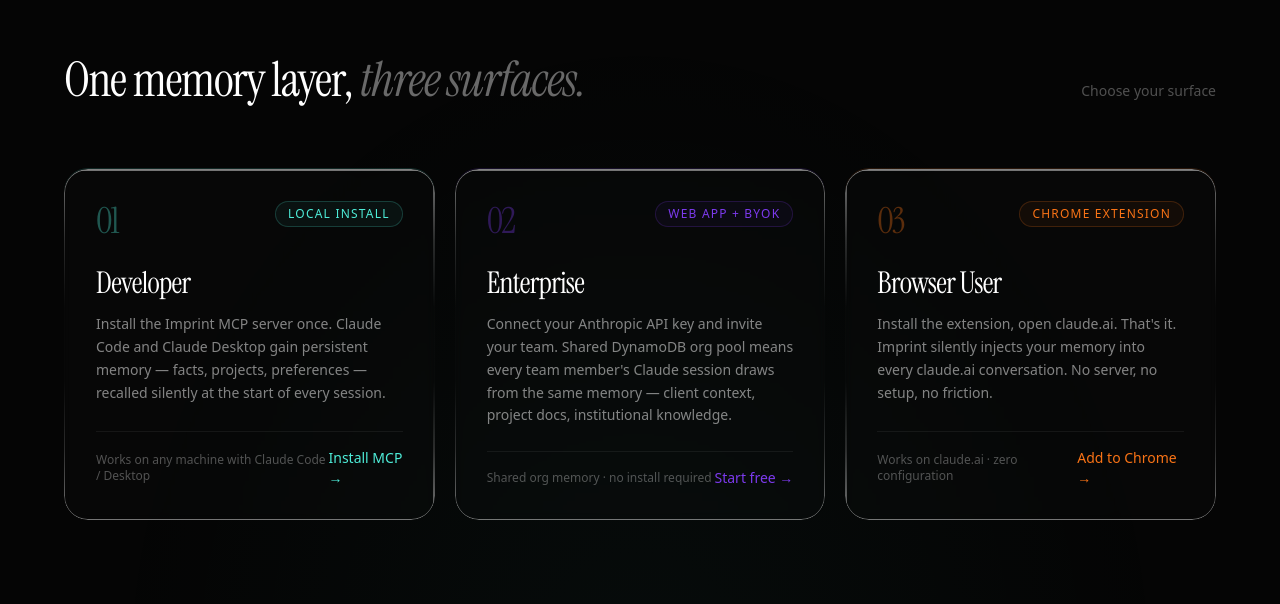
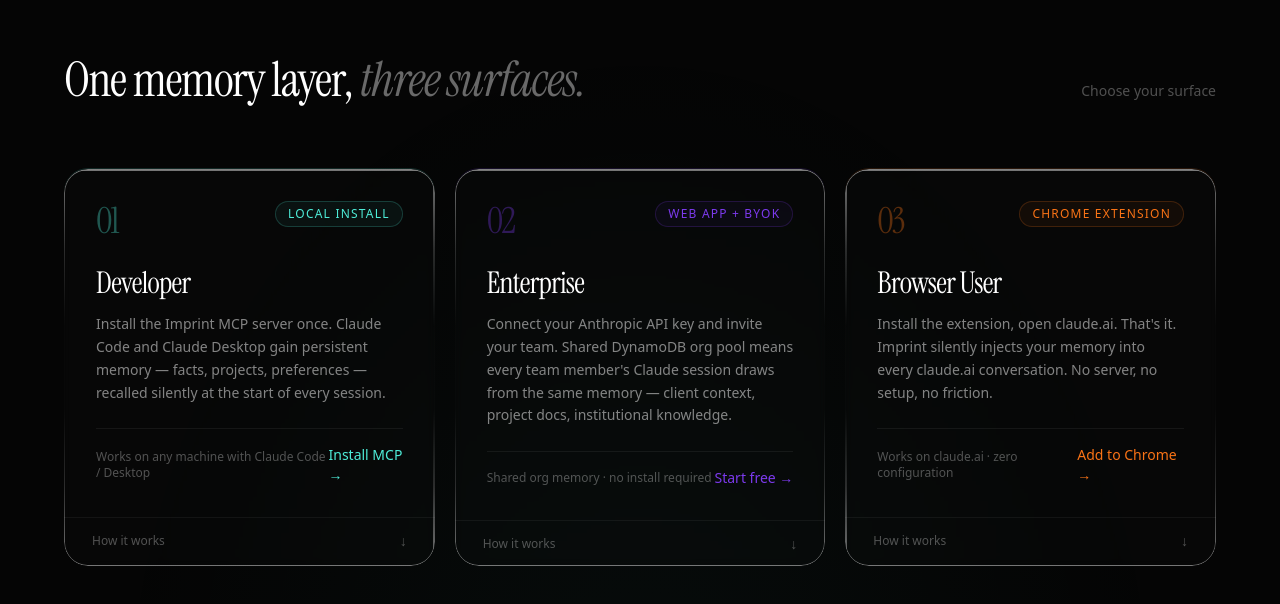
Before and after one commit to ayushraj-byte/Cognee-Imprint, a Next.js app: page / in a window 1280 px wide. Shown: the part 1330-1934 px from the top of the page. Built offline with nearby package versions, Linux system fonts and the light colour scheme.

Commit message:
feat: add collapsible 'How it works' steps to each tier card
Each tier card now has a toggle showing 4 setup steps with code snippets.
Animated expand/collapse with framer-motion AnimatePresence.

```diff
--- a/app/components/TiersSection.tsx
+++ b/app/components/TiersSection.tsx
@@ -1,7 +1,7 @@
 "use client";
 
-import { useRef } from "react";
-import { motion, useInView } from "framer-motion";
+import { useRef, useState } from "react";
+import { motion, useInView, AnimatePresence } from "framer-motion";
 
 const TIERS = [
   {
@@ -14,6 +14,12 @@
     href: "https://github.com/YashasviThakur/imprint#mcp-server-setup",
     accent: "#4eecd8",
     detail: "Works on any machine with Claude Code / Desktop",
+    steps: [
+      { n: "1", label: "Clone & install", code: "cd mcp && npm install" },
+      { n: "2", label: "Register with Claude Code", code: "claude mcp add imprint --scope user \\\n  -- node /path/to/mcp/server.js" },
+      { n: "3", label: "Add your AWS + Groq keys", code: "# in ~/.claude.json → mcpServers.imprint.env\nAWS_ACCESS_KEY_ID=...\nGROQ_API_KEY=gsk_..." },
+      { n: "4", label: "Create CLAUDE.md", code: "# ~/.claude/CLAUDE.md\nCall get_memories at session start.\nCall save_memory when you learn something." },
+    ],
   },
   {
     number: "02",
@@ -22,9 +28,15 @@
     description:
       "Connect your Anthropic API key and invite your team. Shared DynamoDB org pool means every team member's Claude session draws from the same memory — client context, project docs, institutional knowledge.",
     cta: "Start free →",
-    href: "/chat",
+    href: "/sign-up",
     accent: "#7c3aed",
     detail: "Shared org memory · no install required",
+    steps: [
+      { n: "1", label: "Sign up", code: "Visit imprint.app → Sign up with Google or email" },
+      { n: "2", label: "Paste your Anthropic key", code: "Dashboard → Settings → Paste sk-ant-... key\n(stored AES-256 encrypted)" },
+      { n: "3", label: "Create an org & invite team", code: "POST /api/org\n{ \"name\": \"Acme Corp\", \"adminUserId\": \"...\" }" },
+      { n: "4", label: "Every session is informed", code: "Team's Claude sessions automatically\nreceive shared org memory — zero config" },
+    ],
   },
   {
     number: "03",
@@ -36,12 +48,50 @@
     href: "#",
     accent: "#f97316",
     detail: "Works on claude.ai · zero configuration",
+    steps: [
+      { n: "1", label: "Install extension", code: "Chrome Web Store → Search \"Imprint\"\n→ Add to Chrome" },
+      { n: "2", label: "Open claude.ai", code: "Extension activates automatically\non every claude.ai tab" },
+      { n: "3", label: "Chat naturally", code: "Imprint injects your memories into\nevery message before it reaches Claude" },
+      { n: "4", label: "View & manage memories", code: "Click the Imprint icon → see memories,\nopen dashboard, configure rules" },
+    ],
   },
 ];
+
+function StepBlock({ step, accent }: { step: typeof TIERS[0]["steps"][0]; accent: string }) {
+  return (
+    <div style={{ display: "flex", gap: 12, alignItems: "flex-start" }}>
+      <div style={{
+        width: 22, height: 22, borderRadius: "50%", flexShrink: 0,
+        background: `${accent}18`, border: `1px solid ${accent}44`,
+        display: "flex", alignItems: "center", justifyContent: "center",
+        fontSize: 10, fontWeight: 700, color: accent, marginTop: 2,
+      }}>
+        {step.n}
+      </div>
+      <div style={{ flex: 1, minWidth: 0 }}>
+        <div style={{ fontSize: 11, color: "rgba(255,255,255,0.55)", marginBottom: 4, fontWeight: 500 }}>
+          {step.label}
+        </div>
+        <pre style={{
+          fontSize: 10, lineHeight: 1.6,
+          color: "rgba(255,255,255,0.35)",
+          background: "rgba(0,0,0,0.3)",
+          border: "1px solid rgba(255,255,255,0.06)",
+          borderRadius: 8, padding: "8px 10px",
+          whiteSpace: "pre-wrap", wordBreak: "break-word",
+          margin: 0, fontFamily: "monospace",
+        }}>
+          {step.code}
+        </pre>
+      </div>
+    </div>
+  );
+}
 
 export default function TiersSection() {
   const ref = useRef(null);
   const inView = useInView(ref, { once: true, margin: "-100px" });
+  const [expanded, setExpanded] = useState<number | null>(null);
 
   return (
     <section className="py-28 md:py-40 px-6 overflow-hidden relative">
@@ -63,15 +113,19 @@
         </div>
 
         <div className="grid grid-cols-1 md:grid-cols-3 gap-5">
-          {TIERS.map((tier, i) => (
+          {TIERS.map((tier, i) => {
+            const isOpen = expanded === i;
+            return (
               <motion.div
                 key={tier.number}
                 initial={{ opacity: 0, y: 50 }}
                 animate={inView ? { opacity: 1, y: 0 } : { opacity: 0, y: 50 }}
                 transition={{ duration: 0.7, delay: i * 0.12 }}
-              className="liquid-glass rounded-3xl p-7 md:p-8 flex flex-col gap-6 group hover:border-white/10 transition-colors duration-300"
+                className="liquid-glass rounded-3xl flex flex-col group hover:border-white/10 transition-colors duration-300"
                 style={{ borderTop: `1px solid ${tier.accent}22` }}
               >
+                {/* Main card content */}
+                <div className="p-7 md:p-8 flex flex-col gap-6">
                   <div className="flex items-start justify-between">
                     <span
                       className="text-4xl font-light tracking-tighter"
@@ -97,7 +151,7 @@
                     <p className="text-white/50 text-sm leading-relaxed">{tier.description}</p>
                   </div>
 
-              <div className="mt-auto pt-4 border-t border-white/[0.06] flex items-center justify-between">
+                  <div className="pt-4 border-t border-white/[0.06] flex items-center justify-between">
                     <span className="text-white/30 text-xs">{tier.detail}</span>
                     <a
                       href={tier.href}
@@ -107,8 +161,54 @@
                       {tier.cta}
                     </a>
                   </div>
+                </div>
+
+                {/* How it works toggle */}
+                <div style={{ borderTop: `1px solid rgba(255,255,255,0.05)` }}>
+                  <button
+                    onClick={() => setExpanded(isOpen ? null : i)}
+                    style={{
+                      width: "100%", display: "flex", alignItems: "center", justifyContent: "space-between",
+                      padding: "12px 28px", background: "transparent", border: "none", cursor: "pointer",
+                      color: isOpen ? tier.accent : "rgba(255,255,255,0.3)",
+                      fontSize: 12, fontWeight: 500, transition: "color 0.2s",
+                    }}
+                  >
+                    <span>How it works</span>
+                    <motion.span
+                      animate={{ rotate: isOpen ? 180 : 0 }}
+                      transition={{ duration: 0.25 }}
+                      style={{ display: "inline-block", fontSize: 14 }}
+                    >
+                      ↓
+                    </motion.span>
+                  </button>
+
+                  <AnimatePresence initial={false}>
+                    {isOpen && (
+                      <motion.div
+                        key="steps"
+                        initial={{ height: 0, opacity: 0 }}
+                        animate={{ height: "auto", opacity: 1 }}
+                        exit={{ height: 0, opacity: 0 }}
+                        transition={{ duration: 0.3, ease: "easeInOut" }}
+                        style={{ overflow: "hidden" }}
+                      >
+                        <div style={{
+                          padding: "4px 28px 24px",
+                          display: "flex", flexDirection: "column", gap: 14,
+                        }}>
+                          {tier.steps.map(step => (
+                            <StepBlock key={step.n} step={step} accent={tier.accent} />
+                          ))}
+                        </div>
                       </motion.div>
-          ))}
+                    )}
+                  </AnimatePresence>
+                </div>
+              </motion.div>
+            );
+          })}
         </div>
       </div>
     </section>
```
Lines whose indentation alone changed are shown as unchanged.
